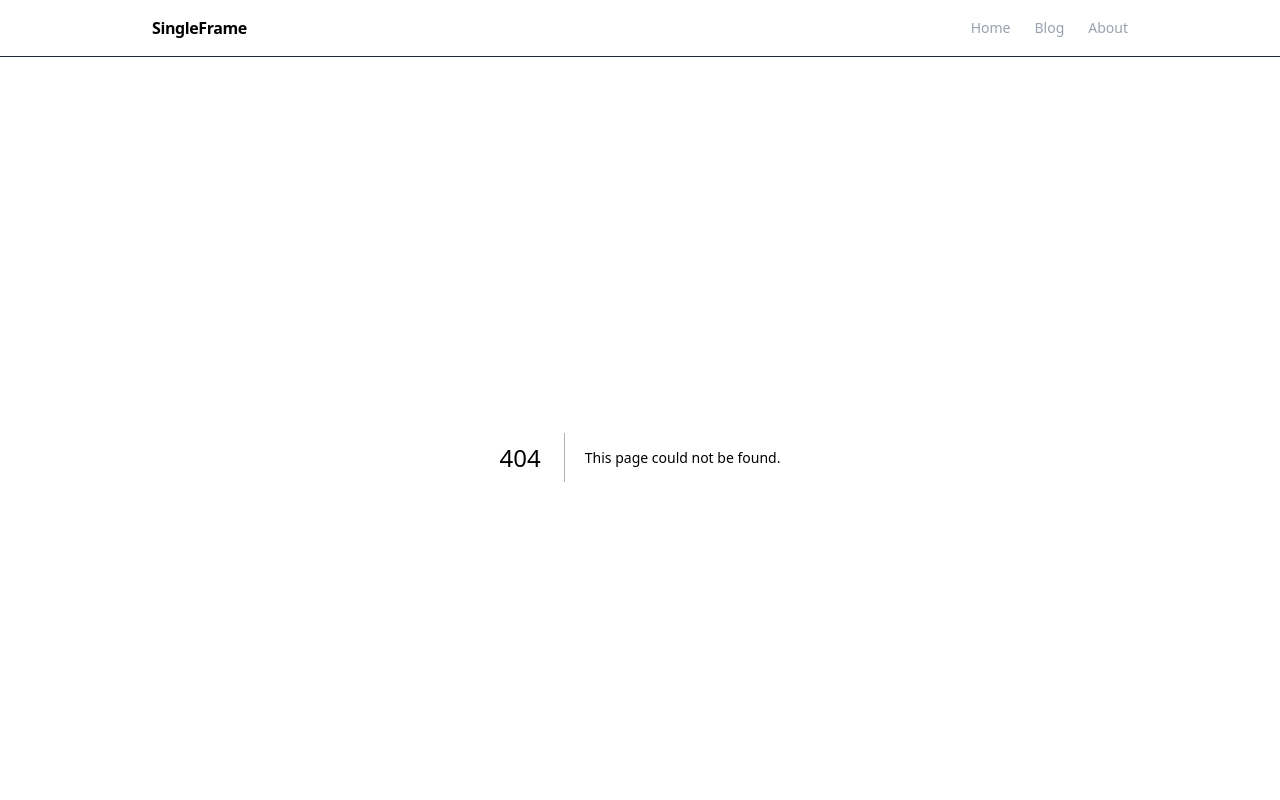
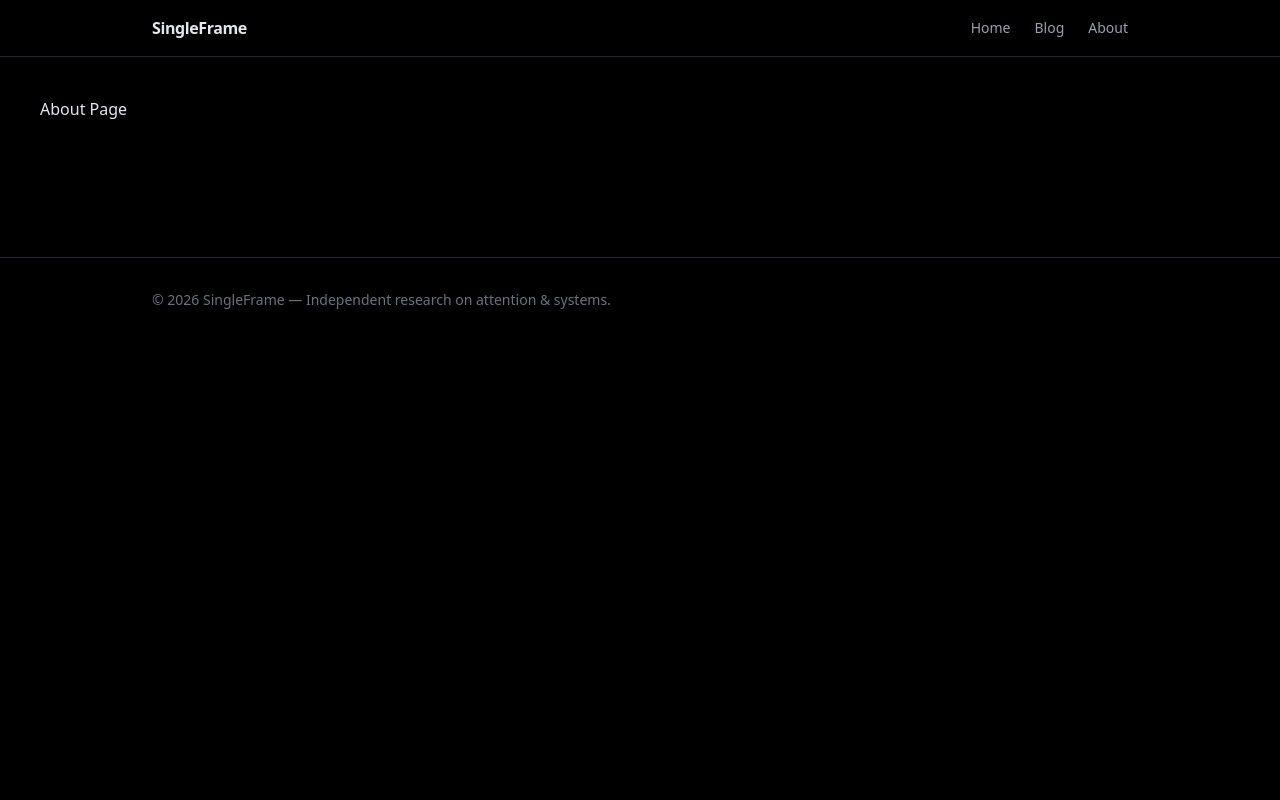
Before and after one commit to Amarendra-hub/SingleFrame, a Next.js app: page /about in a window 1280 px wide. Before the commit this address had no page. Shown: the top 800 px of the page. Built offline with nearby package versions, Linux system fonts and the light colour scheme.

Commit message:
Fix about route structure

```diff
--- /dev/null
+++ b/app/about/page.tsx
@@ -0,0 +1,7 @@
+export default function AboutPage() {
+      return (
+          <main style={{ padding: 40 }}>
+                <h1>About Page</h1>
+                    </main>
+                      );
+                      }
```
